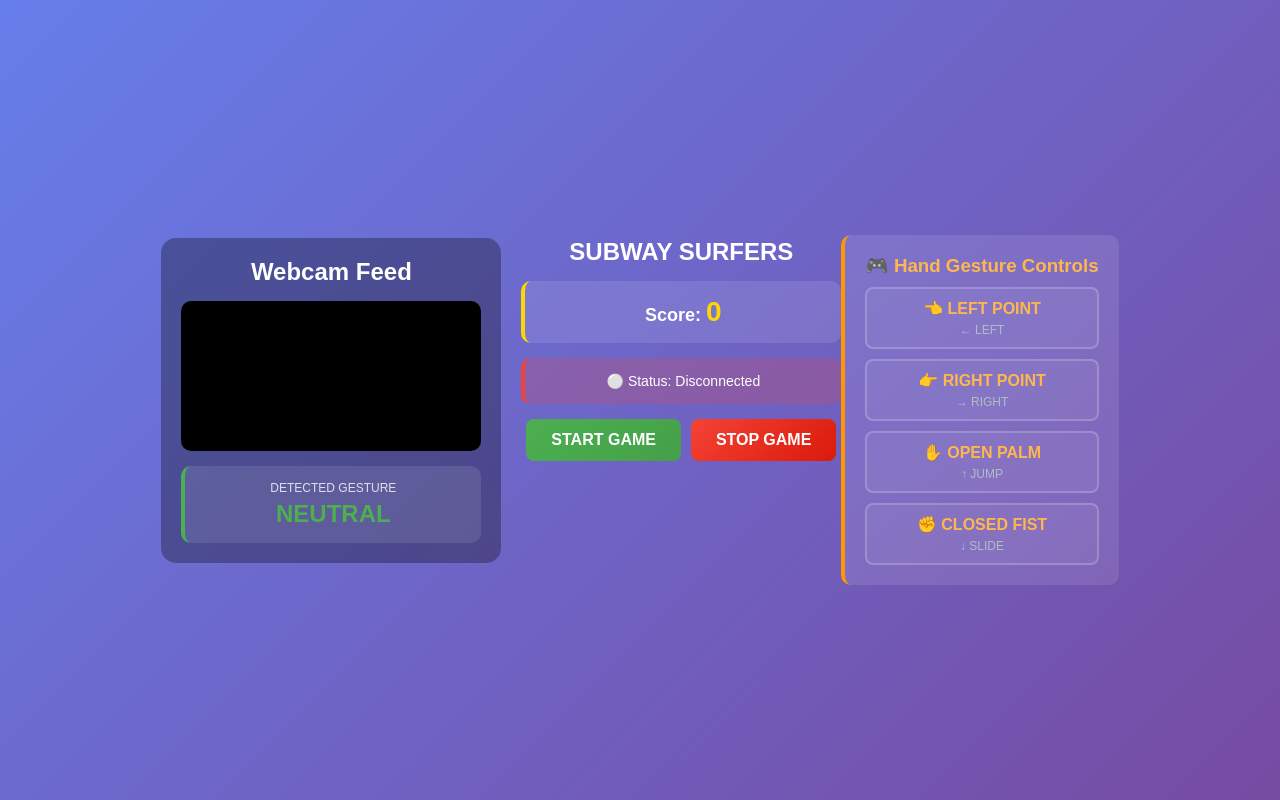
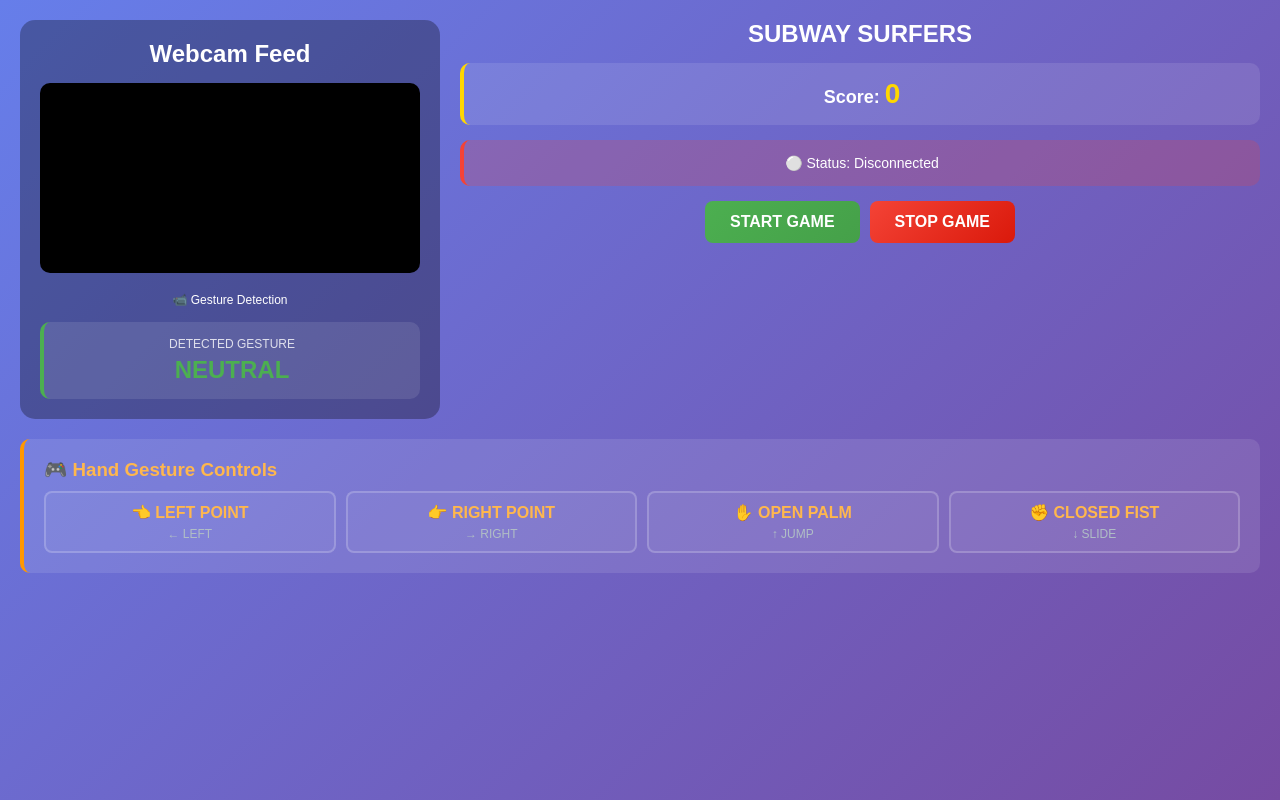
Before and after one commit to Rajasekhar-1111/motionplay, a Flask app: page / in a window 1280 px wide. Run offline with Flask 3, Linux system fonts and the light colour scheme; some libraries are stand-ins or nearby versions.

Commit message:
Improve dashboard layout - both gesture and game tabs appear side by side

```diff
--- a/templates/index.html
+++ b/templates/index.html
@@ -17,18 +17,21 @@
             background: linear-gradient(135deg, #667eea 0%, #764ba2 100%);
             min-height: 100vh;
             display: flex;
-            justify-content: center;
+            flex-direction: column;
+            justify-content: flex-start;
             align-items: center;
             padding: 20px;
+            gap: 20px;
         }
 
         .container {
             display: flex;
             gap: 20px;
-            flex-wrap: wrap;
-            justify-content: center;
+            flex-wrap: nowrap;
+            justify-content: flex-start;
             align-items: flex-start;
-            max-width: 1400px;
+            max-width: 1600px;
+            width: 100%;
         }
 
         .camera-section {
@@ -38,7 +41,8 @@
             background: rgba(0, 0, 0, 0.3);
             padding: 20px;
             border-radius: 15px;
-            min-width: 320px;
+            min-width: 420px;
+            flex-shrink: 0;
         }
 
         .camera-info {
@@ -90,7 +94,7 @@
 
         .game-section {
             flex: 1;
-            min-width: 320px;
+            min-width: 520px;
             display: flex;
             flex-direction: column;
             gap: 15px;
@@ -172,9 +176,9 @@
             color: white;
             padding: 20px;
             border-radius: 10px;
-            margin-top: 20px;
             border-left: 4px solid #FF9800;
-            max-width: 1400px;
+            max-width: 1600px;
+            width: 100%;
         }
 
         .instructions h3 {
@@ -334,8 +338,11 @@
         <div class="camera-section">
             <h2 style="color: white; text-align: center;">Webcam Feed</h2>
             <div class="camera-info">
-                <video id="webcam" autoplay playsinline></video>
+                <video id="webcam" autoplay playsinline muted></video>
                 <canvas id="canvas"></canvas>
+            </div>
+            <div style="color: white; text-align: center; font-size: 12px; margin-top: 5px;">
+                <p>📹 Gesture Detection</p>
             </div>
             <img id="processedFrame" src="" alt="Processed Frame" style="display: none;">
             <div class="gesture-info">
```
